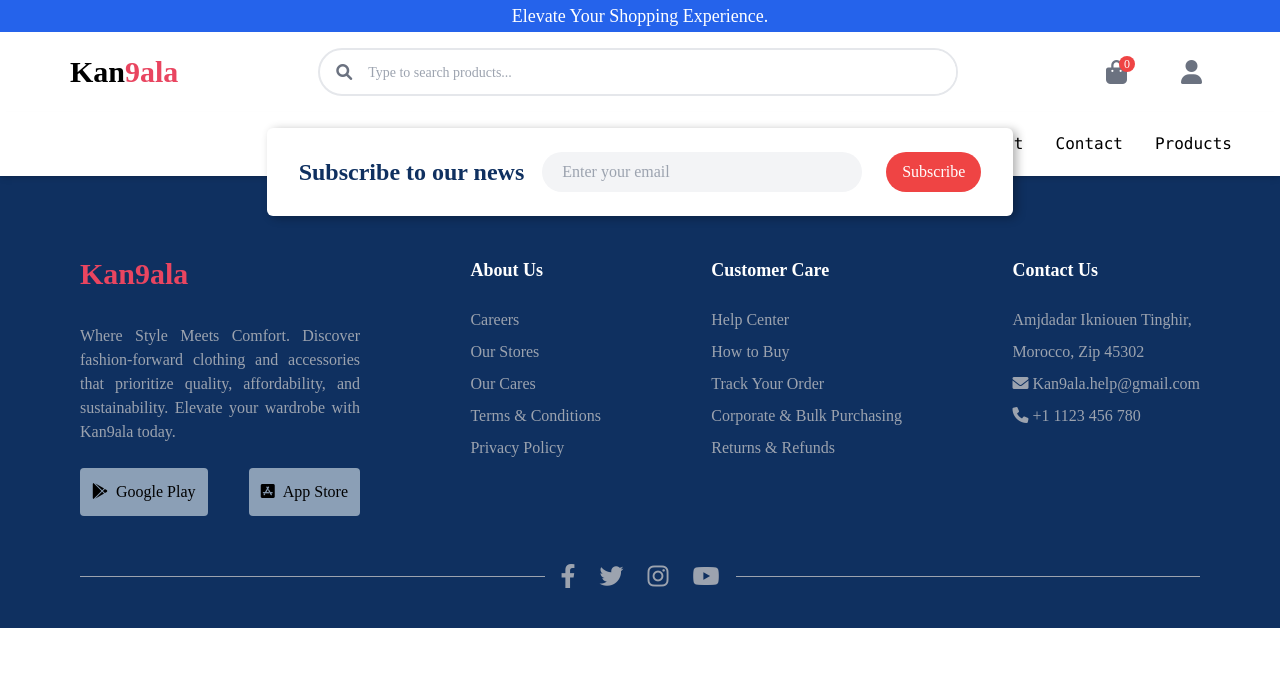
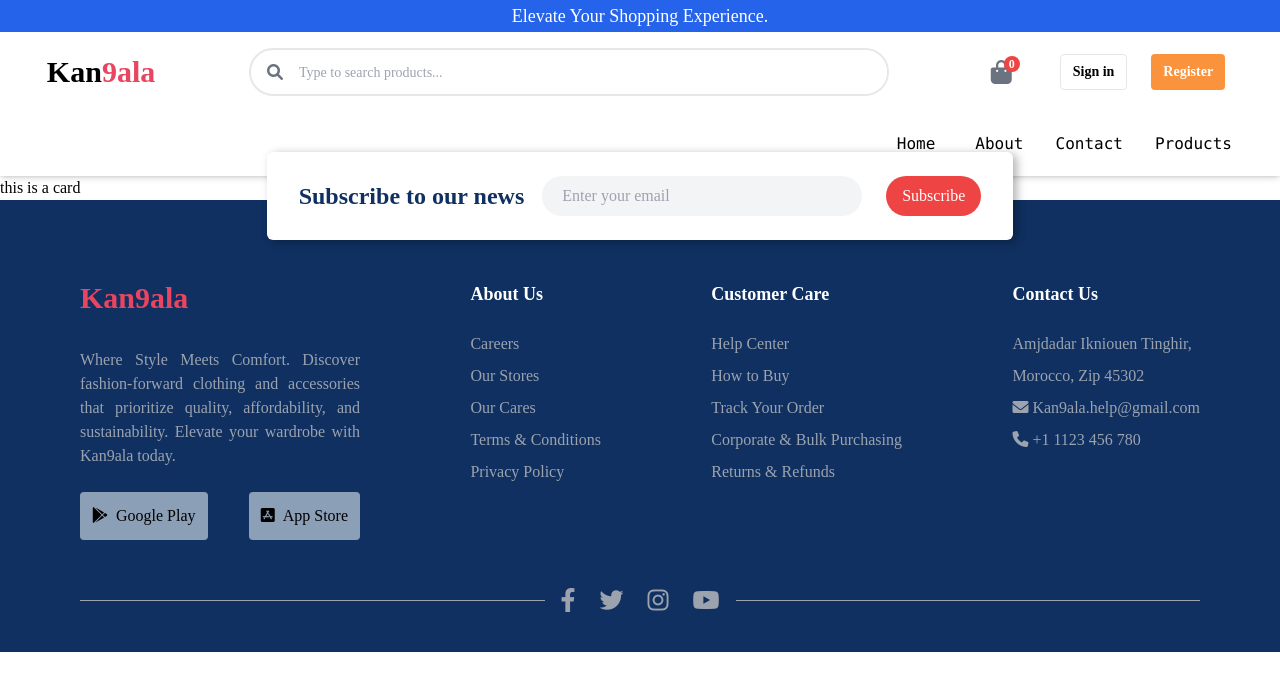
Before and after one commit to kamalOurajdal/webStore_react_tailwind, a React (Create React App) app: page /card in a window 1280 px wide. Shown: the top 690 px of the page. Built offline with nearby package versions, Linux system fonts and the light colour scheme.

Commit message:
shopping Card

```diff
--- a/src/App.js
+++ b/src/App.js
@@ -4,6 +4,7 @@
 import Home from "./pages/Home";
 import { Route, Routes, BrowserRouter, Outlet } from "react-router-dom";
 import Footer from "./components/Footer";
+import Card from "./pages/Card";
 
 function App() {
   return (
@@ -13,6 +14,7 @@
       <Routes>
         <Route path="/" exact>
           <Route index element={<Home />} />
+          <Route path="card" element={<Card />} />
         </Route>
       </Routes>
       <Footer/>
--- a/src/components/Search.jsx
+++ b/src/components/Search.jsx
@@ -1,4 +1,5 @@
 import React, { useState, useEffect, useRef } from "react";
+import { Link } from 'react-router-dom';
 
 function Search() {
   window.addEventListener("scroll", function () {
@@ -17,7 +18,7 @@
       <h1 className="text-3xl font-bold">
         Kan<span className="text-[#e94560]">9ala</span>
       </h1>
-      <div className="border-2 flex items-center rounded-full pl-4 w-1/2">
+      <div className="border-2 flex items-center rounded-full pl-4 w-1/2 ">
         <i className="fa-solid fa-magnifying-glass text-gray-500"></i>
         <input
           type="text"
@@ -28,15 +29,26 @@
         />
       </div>
 
-      <div className="w-28 flex items-center justify-between px-2  text-gray-500">
-        <div className="relative ">
-          <i className="fa-solid fa-bag-shopping text-2xl"></i>
-          <span className="absolute -right-2 -top-0 text-xs w-4 text-center bg-red-500 rounded-full text-white">
-            0
-          </span>
+      <div className="  flex  items-center justify-between px-2  text-gray-500">
+        <Link to={"/card"}>
+          <div className="relative cursor-pointer">
+            <i className="fa-solid fa-bag-shopping text-2xl "></i>
+            <span className="absolute -right-2 -top-0 text-xs w-4 text-center  bg-red-500 rounded-full text-white font-semibold">
+              0
+            </span>
+          </div>
+        </Link>
+
+        {/* <i className="fa-solid fa-user text-2xl"></i> */}
+        <div className="flex justify-between space-x-6 ml-12">
+          {/* buttons for signing and register */}
+          <button className="text-sm font-semibold text-black hover:text-gray-700 border  px-3 py-[7px] rounded ">
+            Sign in
+          </button>
+          <button className="text-sm font-semibold text-white bg-orange-400 px-3 py-[7px] rounded">
+            Register
+          </button>
         </div>
-
-        <i className="fa-solid fa-user text-2xl"></i>
       </div>
     </section>
   );
--- /dev/null
+++ b/src/components/card/ShoppingCard.jsx
@@ -0,0 +1,11 @@
+import React from 'react'
+
+function ShoppingCard() {
+  return (
+    <div>
+      this is a card
+    </div>
+  )
+}
+
+export default ShoppingCard
--- /dev/null
+++ b/src/pages/Card.jsx
@@ -0,0 +1,12 @@
+import React from 'react'
+import ShoppingCard from '../components/card/ShoppingCard'
+
+function Card() {
+  return (
+    <div>
+      <ShoppingCard/>
+    </div>
+  )
+}
+
+export default Card
```
